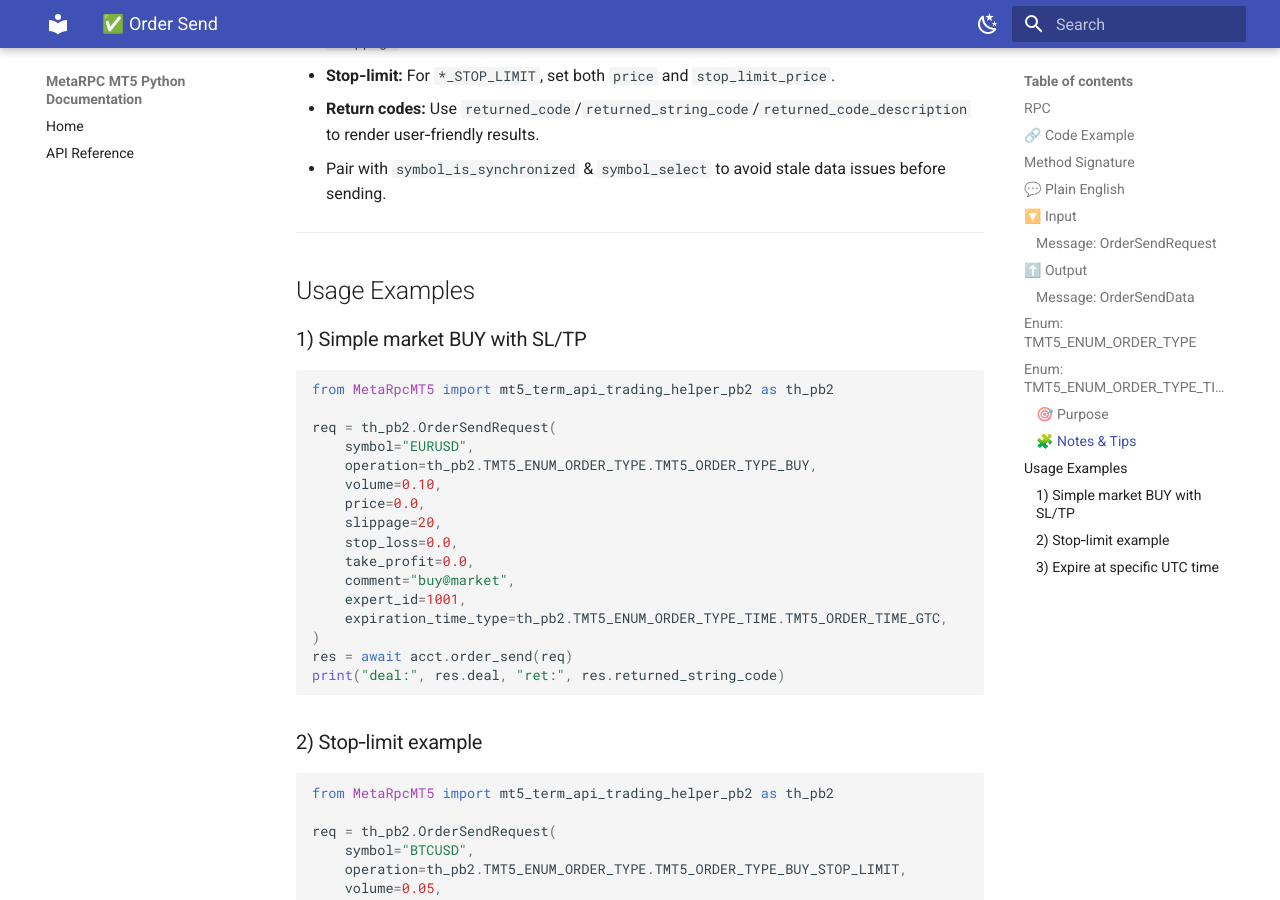
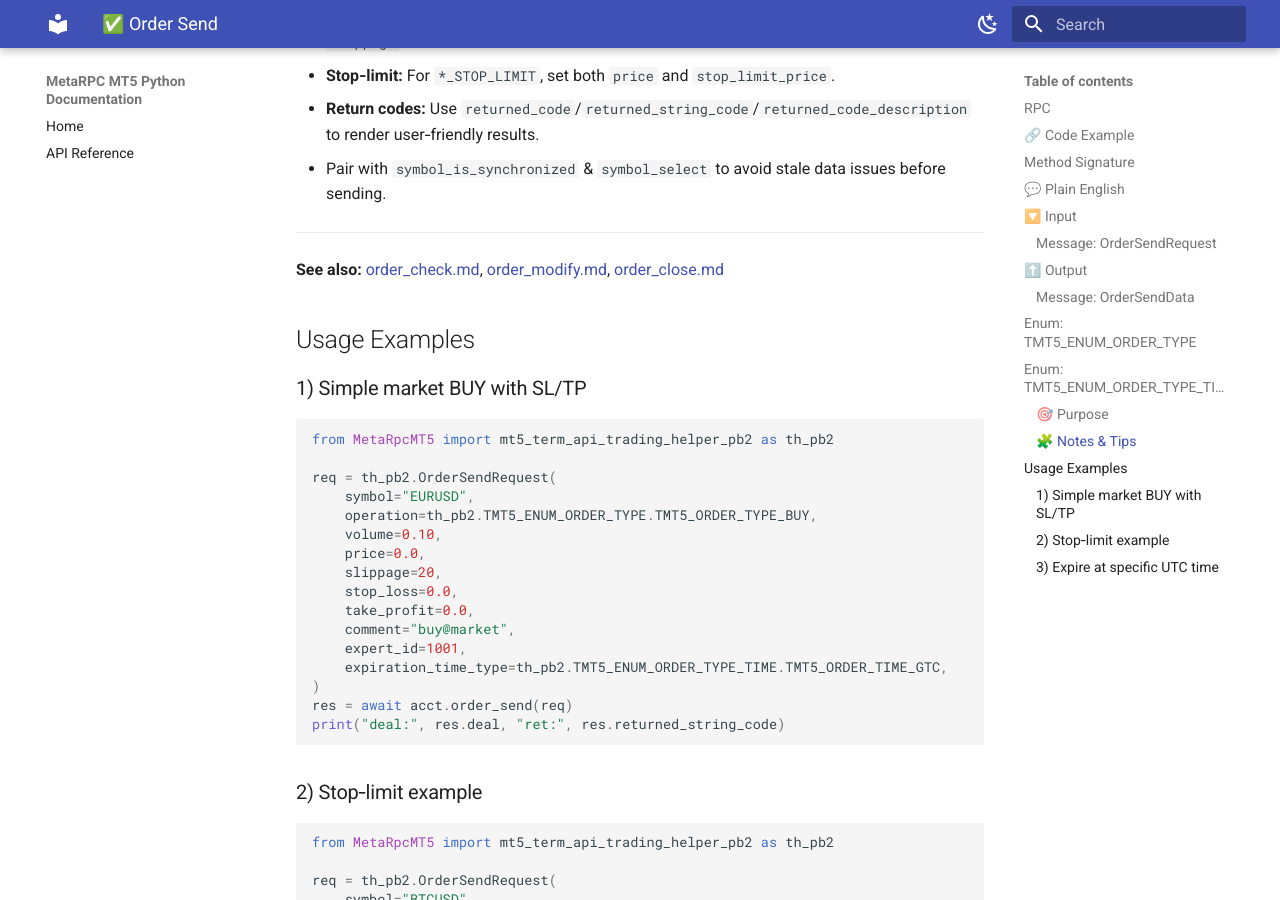
Before and after one commit to MetaRPC/PyMT5, an MkDocs documentation site: the page built from docs/MT5Account/Trading_Operations/order_send.md, in a window 1280 px wide and 900 px high, scrolled down 5359 px. Built offline with MkDocs 1.6.1 and Material for MkDocs 9.7.7, drawn with Linux system fonts in a browser that asks for light colours.

Commit message:
Update order_send.md

```diff
--- a/docs/MT5Account/Trading_Operations/order_send.md
+++ b/docs/MT5Account/Trading_Operations/order_send.md
@@ -181,6 +181,8 @@ async def order_send(
 
 ---
 
+**See also:** [order\_check.md](./order_check.md), [order\_modify.md](./order_modify.md), [order\_close.md](./order_close.md)
+
 ## Usage Examples
 
 ### 1) Simple market BUY with SL/TP
```
